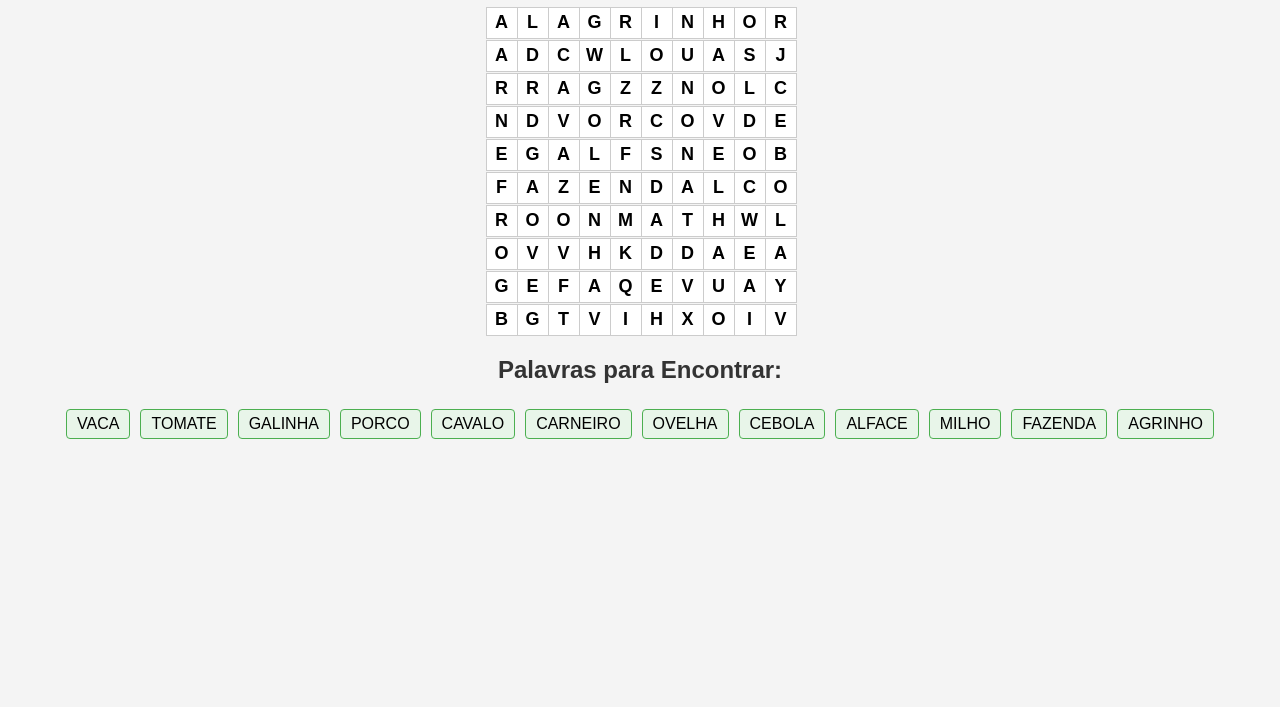
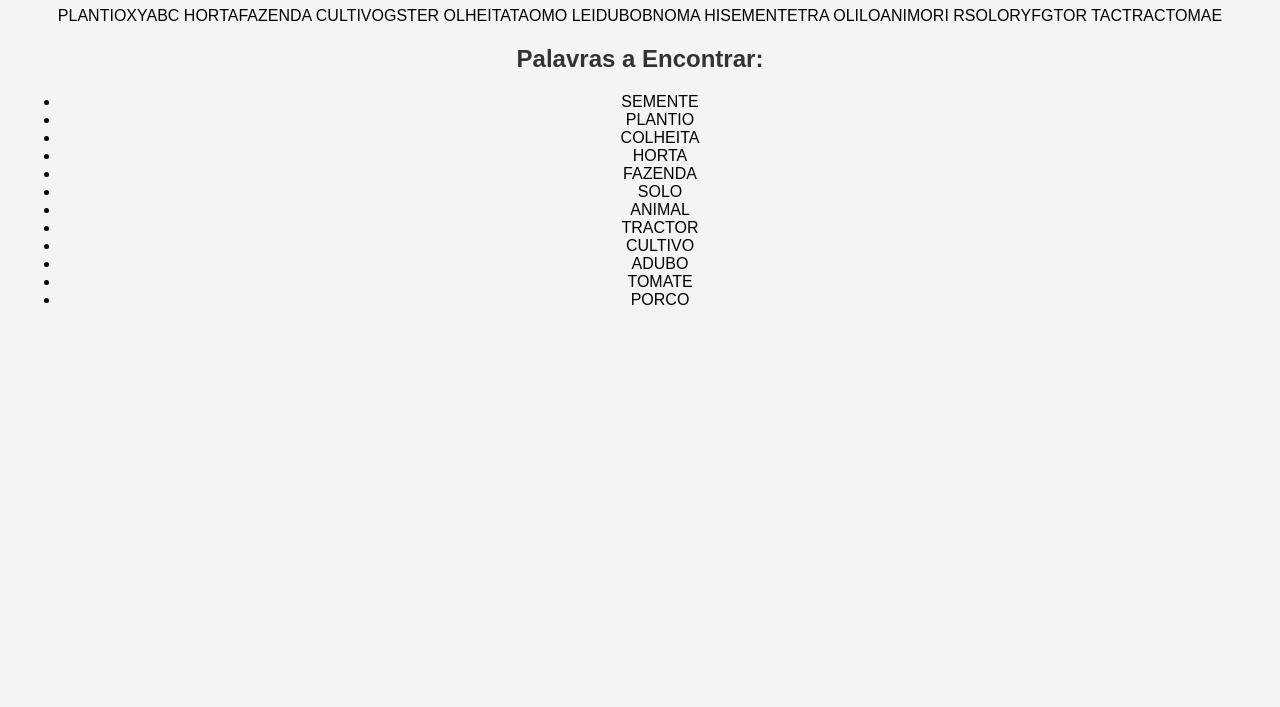
Before and after one commit to therose22/AGRINHO, a plain HTML site: page index.html in a window 1280 px wide. Shown: the part 93-800 px from the top of the page. Drawn offline with Linux system fonts and the light colour scheme.

Commit message:
index.html

```diff
--- a/index.html
+++ b/index.html
@@ -3,18 +3,42 @@
 <head>
     <meta charset="UTF-8">
     <meta name="viewport" content="width=device-width, initial-scale=1.0">
-    <title>Caça-Palavras Fazendinha</title>
+    <title>Caça-Palavras Agrinho</title>
     <link rel="stylesheet" href="styles.css">
 </head>
 <body>
-    <h1>Caça-Palavras Fazendinha</h1>
-    <div class="grid-container">
-        <!-- Aqui será gerada a grade do caça-palavras -->
+    <h1>Caça-Palavras Agrinho</h1>
+    <div class="word-search">
+        <div class="grid">
+            <!-- Grade ajustada para 8 linhas e 12 colunas -->
+            <span id="0_0">P</span><span id="0_1">L</span><span id="0_2">A</span><span id="0_3">N</span><span id="0_4">T</span><span id="0_5">I</span><span id="0_6">O</span><span id="0_7">X</span><span id="0_8">Y</span><span id="0_9">A</span><span id="0_10">B</span><span id="0_11">C</span>
+            <span id="1_0">H</span><span id="1_1">O</span><span id="1_2">R</span><span id="1_3">T</span><span id="1_4">A</span><span id="1_5">F</span><span id="1_6">A</span><span id="1_7">Z</span><span id="1_8">E</span><span id="1_9">N</span><span id="1_10">D</span><span id="1_11">A</span>
+            <span id="2_0">C</span><span id="2_1">U</span><span id="2_2">L</span><span id="2_3">T</span><span id="2_4">I</span><span id="2_5">V</span><span id="2_6">O</span><span id="2_7">G</span><span id="2_8">S</span><span id="2_9">T</span><span id="2_10">E</span><span id="2_11">R</span>
+            <span id="3_0">O</span><span id="3_1">L</span><span id="3_2">H</span><span id="3_3">E</span><span id="3_4">I</span><span id="3_5">T</span><span id="3_6">A</span><span id="3_7">T</span><span id="3_8">A</span><span id="3_9">O</span><span id="3_10">M</span><span id="3_11">O</span>
+            <span id="4_0">L</span><span id="4_1">E</span><span id="4_2">I</span><span id="4_3">D</span><span id="4_4">U</span><span id="4_5">B</span><span id="4_6">O</span><span id="4_7">B</span><span id="4_8">N</span><span id="4_9">O</span><span id="4_10">M</span><span id="4_11">A</span>
+            <span id="5_0">H</span><span id="5_1">I</span><span id="5_2">S</span><span id="5_3">E</span><span id="5_4">M</span><span id="5_5">E</span><span id="5_6">N</span><span id="5_7">T</span><span id="5_8">E</span><span id="5_9">T</span><span id="5_10">R</span><span id="5_11">A</span>
+            <span id="6_0">O</span><span id="6_1">L</span><span id="6_2">I</span><span id="6_3">L</span><span id="6_4">O</span><span id="6_5">A</span><span id="6_6">N</span><span id="6_7">I</span><span id="6_8">M</span><span id="6_9">O</span><span id="6_10">R</span><span id="6_11">I</span>
+            <span id="7_0">R</span><span id="7_1">S</span><span id="7_2">O</span><span id="7_3">L</span><span id="7_4">O</span><span id="7_5">R</span><span id="7_6">Y</span><span id="7_7">F</span><span id="7_8">G</span><span id="7_9">T</span><span id="7_10">O</span><span id="7_11">R</span>
+            <span id="8_0">T</span><span id="8_1">A</span><span id="8_2">C</span><span id="8_3">T</span><span id="8_4">R</span><span id="8_5">A</span><span id="8_6">C</span><span id="8_7">T</span><span id="8_8">O</span><span id="8_9">M</span><span id="8_10">A</span><span id="8_11">E</span>
+        </div>
     </div>
-    <h2>Palavras para Encontrar:</h2>
-    <ul id="word-list">
-        <!-- Aqui serão listadas as palavras para encontrar -->
-    </ul>
+    <div class="word-list">
+        <h2>Palavras a Encontrar:</h2>
+        <ul>
+            <li class="word">SEMENTE</li>
+            <li class="word">PLANTIO</li>
+            <li class="word">COLHEITA</li>
+            <li class="word">HORTA</li>
+            <li class="word">FAZENDA</li>
+            <li class="word">SOLO</li>
+            <li class="word">ANIMAL</li>
+            <li class="word">TRACTOR</li>
+            <li class="word">CULTIVO</li>
+            <li class="word">ADUBO</li>
+            <li class="word">TOMATE</li>
+            <li class="word">PORCO</li>
+        </ul>
+    </div>
     <script src="script.js"></script>
 </body>
 </html>
```
